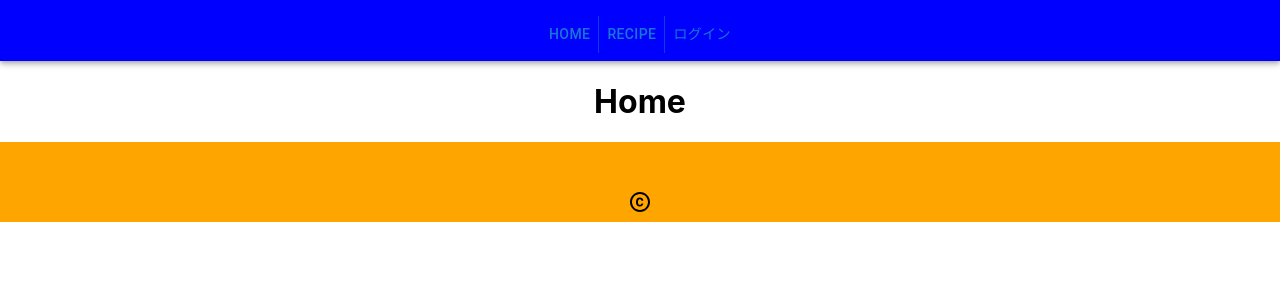
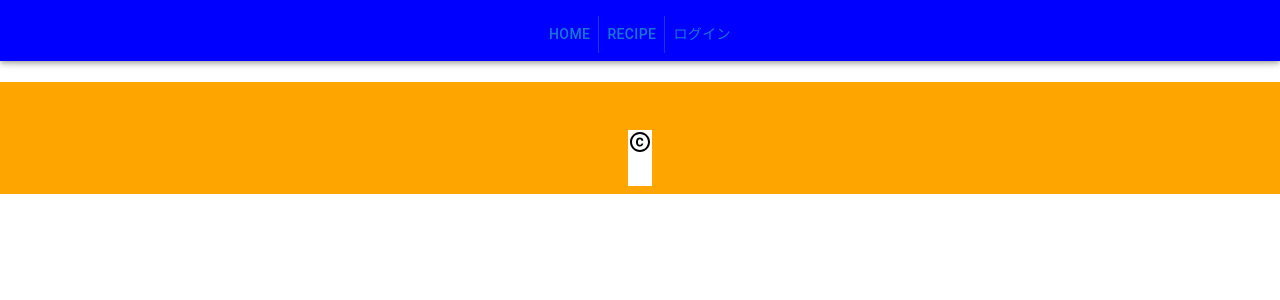
Before and after one commit to kobayoshi-xs/portfolio-project, a React (Create React App) app in the folder front/react-app/: page / in a window 1280 px wide. Shown: the top 300 px of the page. Built offline with nearby package versions, Linux system fonts and the light colour scheme; what axios-case-converter would draw is missing.

Commit message:
前回コミットstaticをfixedに再修正

```diff
--- a/front/react-app/src/components/layouts/Footer.tsx
+++ b/front/react-app/src/components/layouts/Footer.tsx
@@ -1,6 +1,8 @@
 import React from "react";
 
 import Box from '@mui/material/Box';
+import BottomNavigation from '@mui/material/BottomNavigation';
+import { AppBar } from "@mui/material";
 import CopyrightIcon from '@mui/icons-material/Copyright';
 
 export const Footer: React.VFC = () => {
@@ -16,9 +18,14 @@ export const Footer: React.VFC = () => {
         },
         color: 'black',
         bgcolor: 'orange',
+        width: 'auto',
+        position: 'static',
+        zIndex: (theme) => theme.zIndex.drawer + 1
       }}
     >
-      <CopyrightIcon />
+      <BottomNavigation>
+        <CopyrightIcon />
+      </BottomNavigation>
     </Box>
   )
 }
--- a/front/react-app/src/components/layouts/Header.tsx
+++ b/front/react-app/src/components/layouts/Header.tsx
@@ -15,7 +15,7 @@ const Header: React.VFC = () => {
   });
 
   return (
-    <AppBar position="static" sx={{ zIndex: (theme) => theme.zIndex.drawer + 1 }}>
+    <AppBar position="fixed" sx={{ zIndex: (theme) => theme.zIndex.drawer + 1 }}>
       <Box
         sx={{
           display: 'flex',
```
